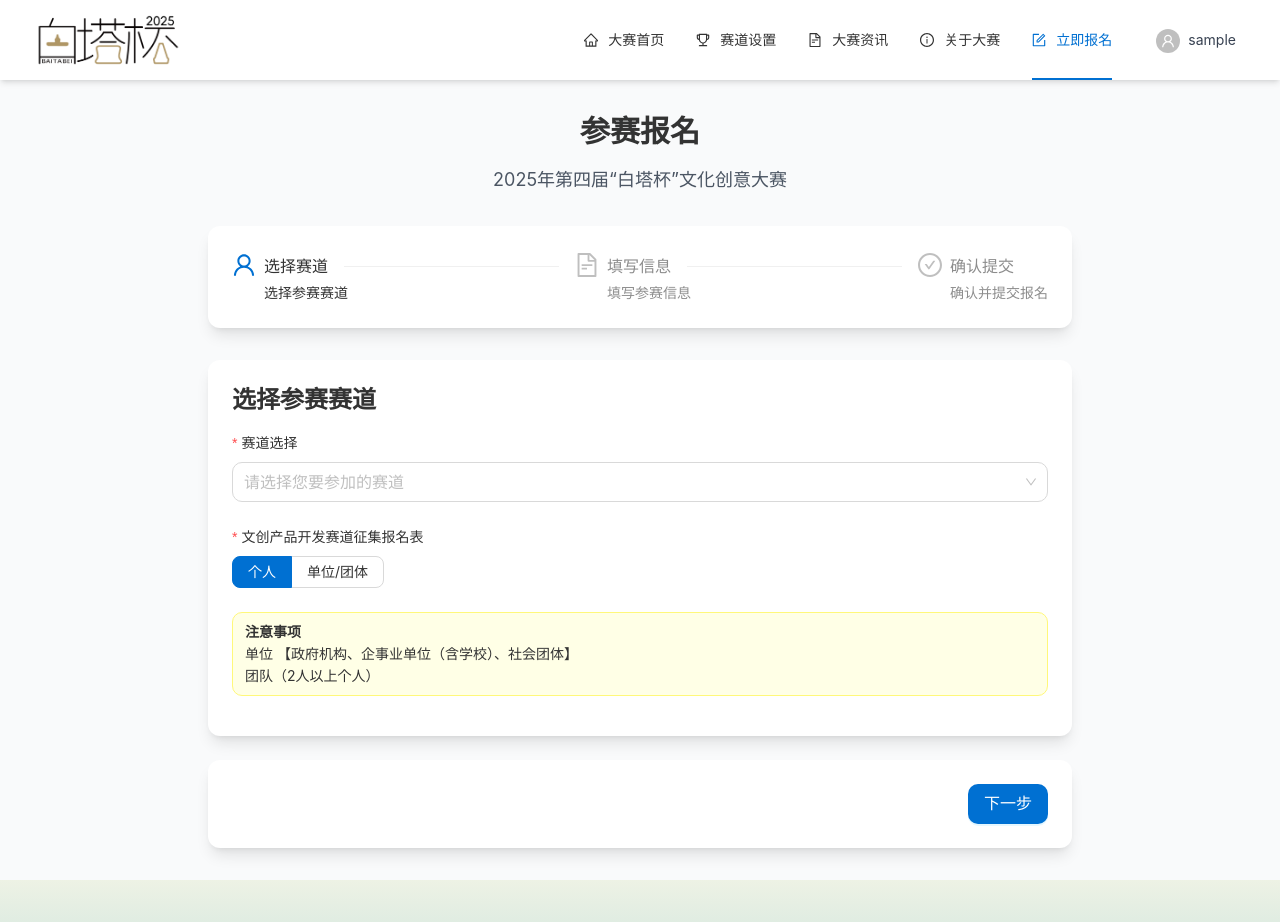
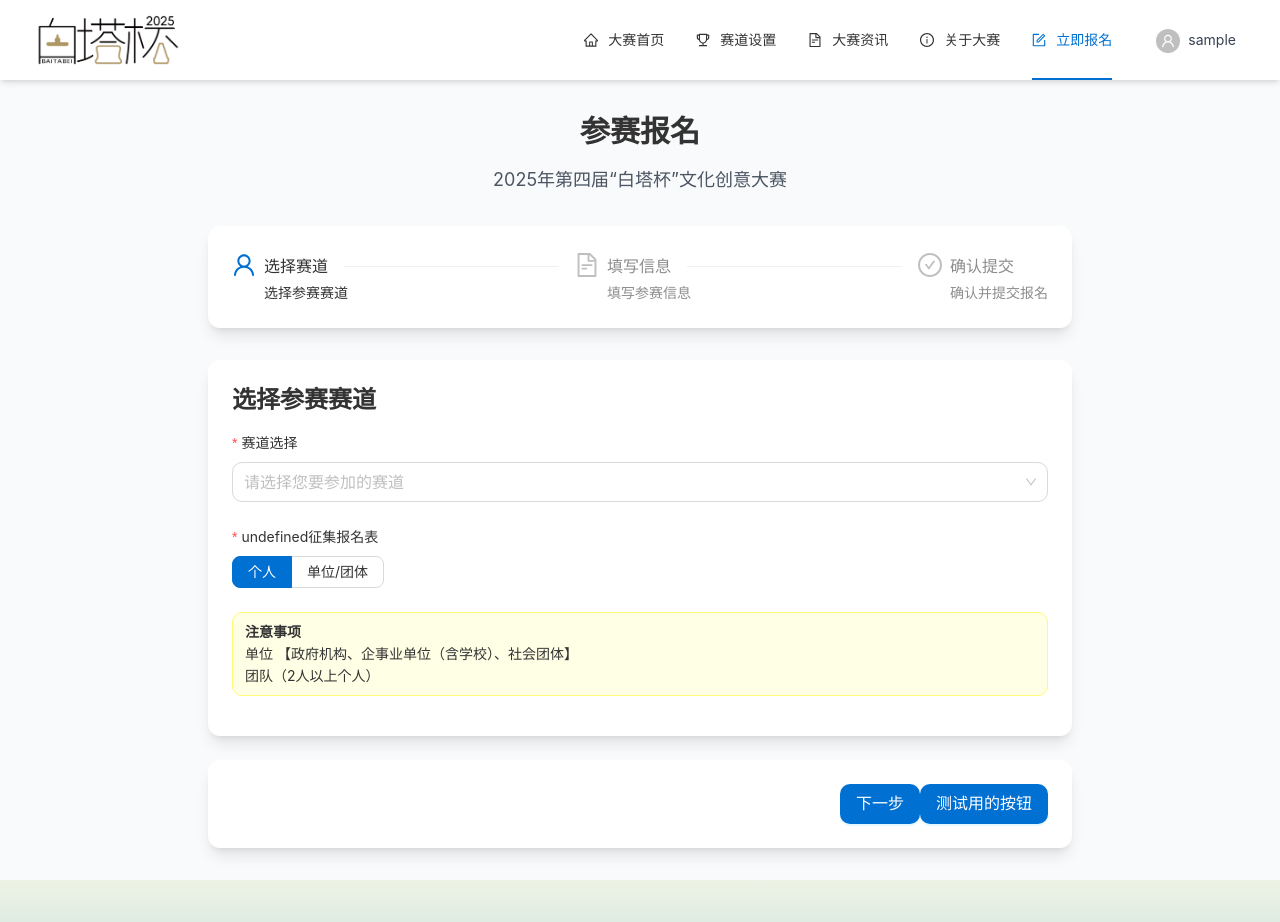
Before and after one commit to Cai-xinlei/baitabei, a React (Vite) app: page /baitabei/register in a window 1280 px wide. Shown: the top 922 px of the page. Built offline with nearby package versions, Linux system fonts and the light colour scheme; sample sign-in values are in the browser's storage.

Commit message:
feat: 注册页面优化

```diff
--- a/src/pages/LoginPage.tsx
+++ b/src/pages/LoginPage.tsx
@@ -88,8 +88,12 @@ const LoginPage: React.FC = () => {
   // 处理注册
   const handleRegister = async (values: RegisterFormData) => {
     setRegisterLoading(true);
+    const params = {
+      ...values,
+      realName: values?.username
+    }
     try {
-      register(values).then(res => {
+      register(params).then(res => {
         if (res.code === 200) {
           message.success('注册成功！');
           setRegisterLoading(false);
@@ -238,19 +242,6 @@ const LoginPage: React.FC = () => {
                     />
                   </Form.Item>
                   <Form.Item
-                    name="realName"
-                    label="账号名称"
-                    rules={[
-                      { required: true, message: '请输入账号名称!' },
-                    ]}
-                  >
-                    <Input
-                      prefix={<UserOutlined />}
-                      placeholder="请输入账号名称"
-                      size="large"
-                    />
-                  </Form.Item>
-                  <Form.Item
                     name="phone"
                     label="手机号"
                     rules={[
--- a/src/pages/RegisterPage/index.tsx
+++ b/src/pages/RegisterPage/index.tsx
@@ -60,7 +60,7 @@ const RegisterPage: React.FC = () => {
     try {
       const params = {
         projectDto: {
-          projectname: formValues.projectTitle,
+          projectName: formValues.projectTitle,
           trackId: taskIdMap[formValues?.trackId],
           trackJson: JSON.stringify(formValues),
           // trackJson: JSON.stringify({
@@ -126,7 +126,6 @@ const RegisterPage: React.FC = () => {
     window.scrollTo(0, 0);
     setCurrentStep(currentStep - 1);
   };
-  console.log(form.getFieldValue('reportType'), '222');
 
   return (
     <div className="min-h-screen bg-gray-50 py-8">
@@ -186,7 +185,7 @@ const RegisterPage: React.FC = () => {
                 </Form.Item>
                 <Form.Item
                   name="reportType"
-                  label="文创产品开发赛道征集报名表"
+                  label={`${selectedTrack?.name}征集报名表`}
                   required
                   initialValue={reportType}
                 >
@@ -212,8 +211,8 @@ const RegisterPage: React.FC = () => {
             {/* 步骤2: 填写信息 */}
             {currentStep === 1 && <>
               {
-                form.getFieldValue('reportType') === 'individual' ? <IndividualForm form={form} /> :
-                  <OrganizationForm form={form} />
+                form.getFieldValue('reportType') === 'individual' ? <IndividualForm form={form} selectedTrack={selectedTrack} /> :
+                  <OrganizationForm form={form} selectedTrack={selectedTrack} />
               }
             </>}
 
@@ -273,9 +272,9 @@ const RegisterPage: React.FC = () => {
                       <Button type="primary" size="large" onClick={handleNext}>
                         下一步
                       </Button>
-                      {/* <Button type="primary" size="large" onClick={handleSubmit}>
+                      <Button type="primary" size="large" onClick={handleSubmit}>
                         测试用的按钮
-                      </Button> */}
+                      </Button>
                     </>
                   ) : (
                     <Button
--- a/src/pages/RegisterPage/individualForm.tsx
+++ b/src/pages/RegisterPage/individualForm.tsx
@@ -24,7 +24,7 @@ const educationOptions = [
     '其他'
 ];
 
-const IndividualForm = ({ form }) => {
+const IndividualForm = ({ form, selectedTrack }) => {
     const useAI = Form.useWatch('useAI', form);
     const handleFileChange = (files: any[]) => {
         form.setFieldsValue({ attachments: files });
@@ -32,7 +32,7 @@ const IndividualForm = ({ form }) => {
     return (
         <div className="form-container">
             <Card className="form-card">
-                <Title level={2} className="form-title">文创产品开发赛道征集报名表（个人）</Title>
+                <Title level={2} className="form-title">{`${selectedTrack.name}征集报名表（个人）`}</Title>
                 {/* 作品名称 */}
                 <Divider orientation="left">作品信息</Divider>
                 <Form.Item
--- a/src/pages/RegisterPage/organizationForm.tsx
+++ b/src/pages/RegisterPage/organizationForm.tsx
@@ -27,7 +27,7 @@ import FileUpload from '@/components/UI/FileUpload';
 const { Title } = Typography;
 const { Option } = Select;
 
-const App = ({ form }) => {
+const App = ({ form, selectedTrack }) => {
 
     const subjectType = Form.useWatch('subjectType', form);
     const useAI = Form.useWatch('useAI', form);
@@ -37,7 +37,7 @@ const App = ({ form }) => {
     return (
         <div className="form-container">
             <Card className="form-card">
-                <Title level={2} className="form-title">文创产品开发赛道征集报名表（单位/团队）</Title>
+                <Title level={2} className="form-title">{`${selectedTrack.name}征集报名表（单位/团队）`}</Title>
                 {/* 作品名称 */}
                 <Form.Item
                     label="作品名称"
```
